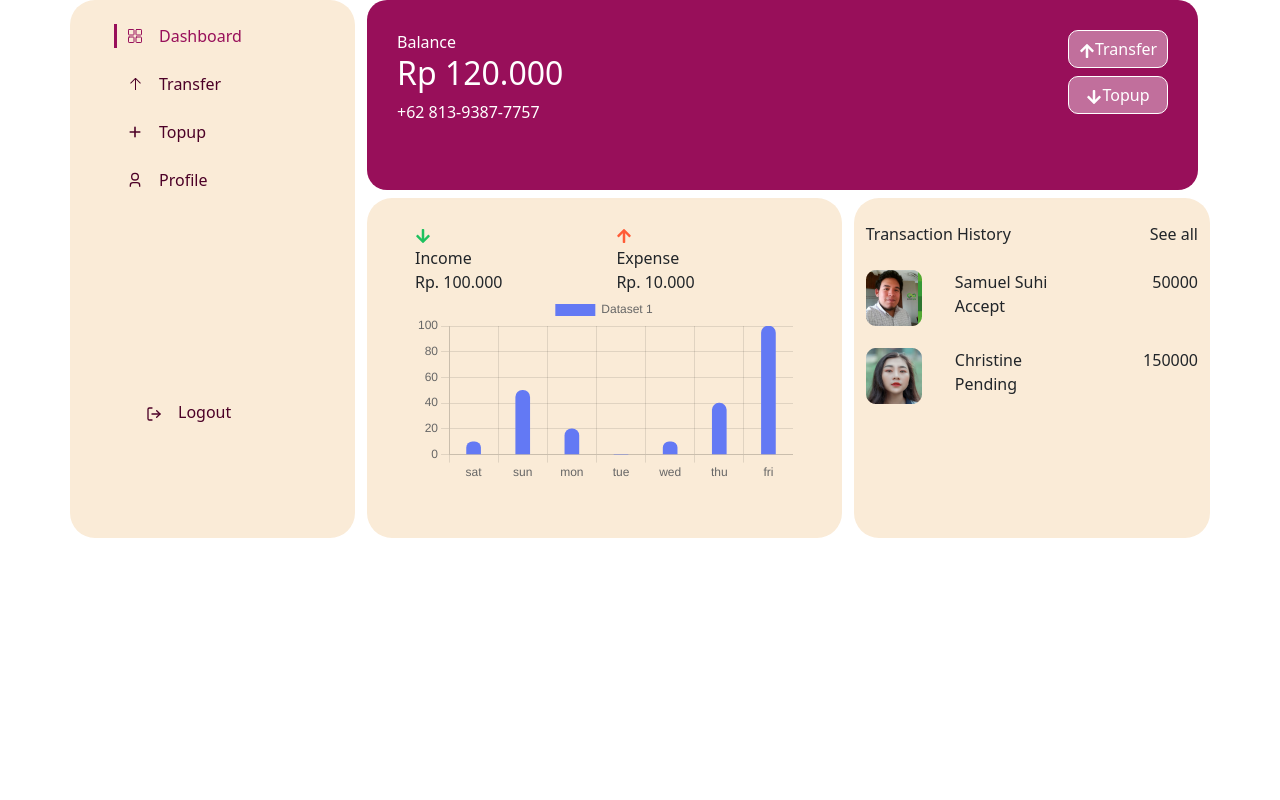
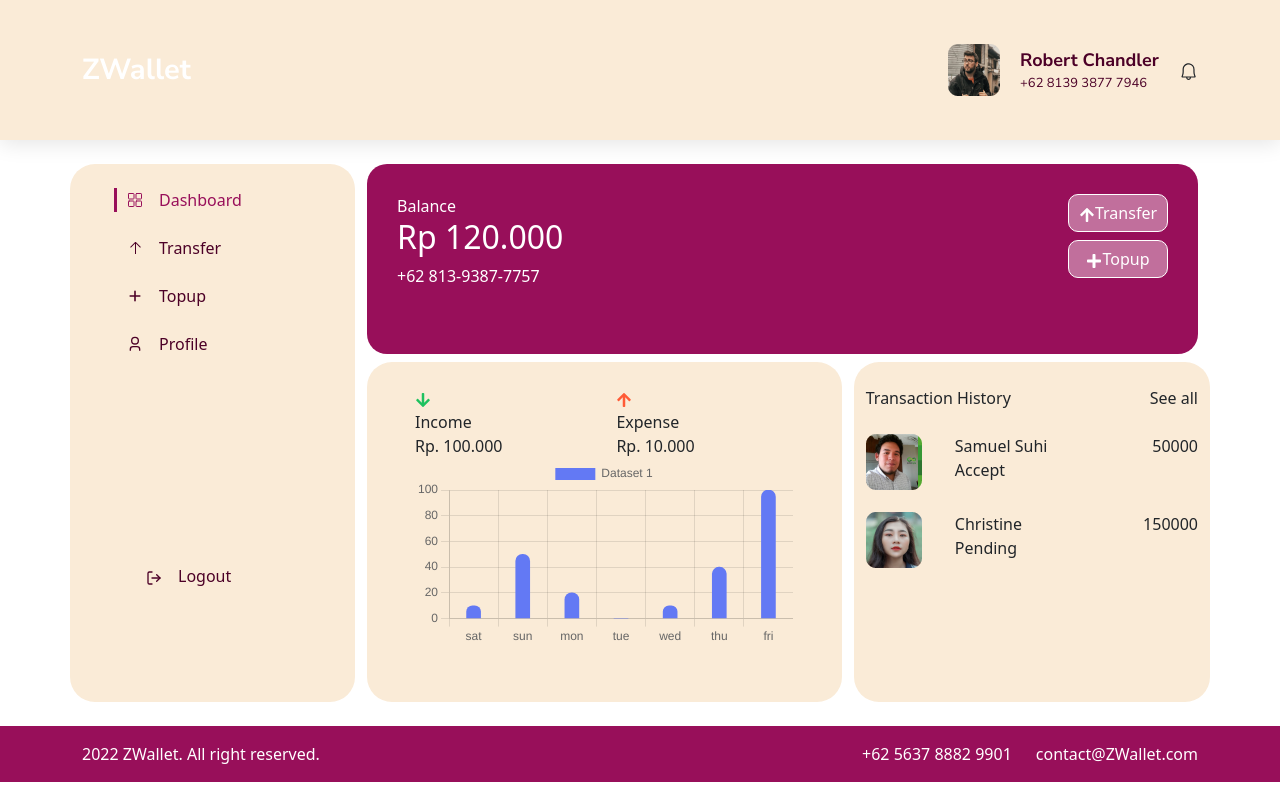
Before and after one commit to aviantofan/Excash-frontend, a Next.js app: page /home in a window 1280 px wide. Built offline with nearby package versions, Linux system fonts and the light colour scheme.

Commit message:
feat: add updates home

```diff
--- a/pages/home.js
+++ b/pages/home.js
@@ -2,7 +2,9 @@ import Chart from '../components/Chart'
 import SideBar from '../components/SideBar'
 import Button from '../components/Button'
 import Image from 'next/image'
-import { FaArrowUp, FaArrowDown } from 'react-icons/fa'
+import { FaArrowUp, FaPlus } from 'react-icons/fa'
+import Header from '../components/Header'
+import Footer from '../components/Footer'
 
 const home = () => {
   const history = [
@@ -11,7 +13,8 @@ const home = () => {
   ]
   return (
     <>
-      <div className='container'>
+      <Header />
+      <div className='container mt-4 mb-4'>
         <div className='row'>
           <div className='col-3 sideBar bg-color5' key='sideBar'>
             <SideBar />
@@ -30,7 +33,7 @@ const home = () => {
                       <Button className='transfer'><FaArrowUp />Transfer</Button>
                     </div>
                     <div>
-                      <Button className='topup'><FaArrowDown />Topup</Button>
+                      <Button className='topup'><FaPlus />Topup</Button>
                     </div>
                   </div>
                 </div>
@@ -68,6 +71,7 @@ const home = () => {
           </div>
         </div>
       </div>
+      <Footer />
     </>
   )
 }
```
